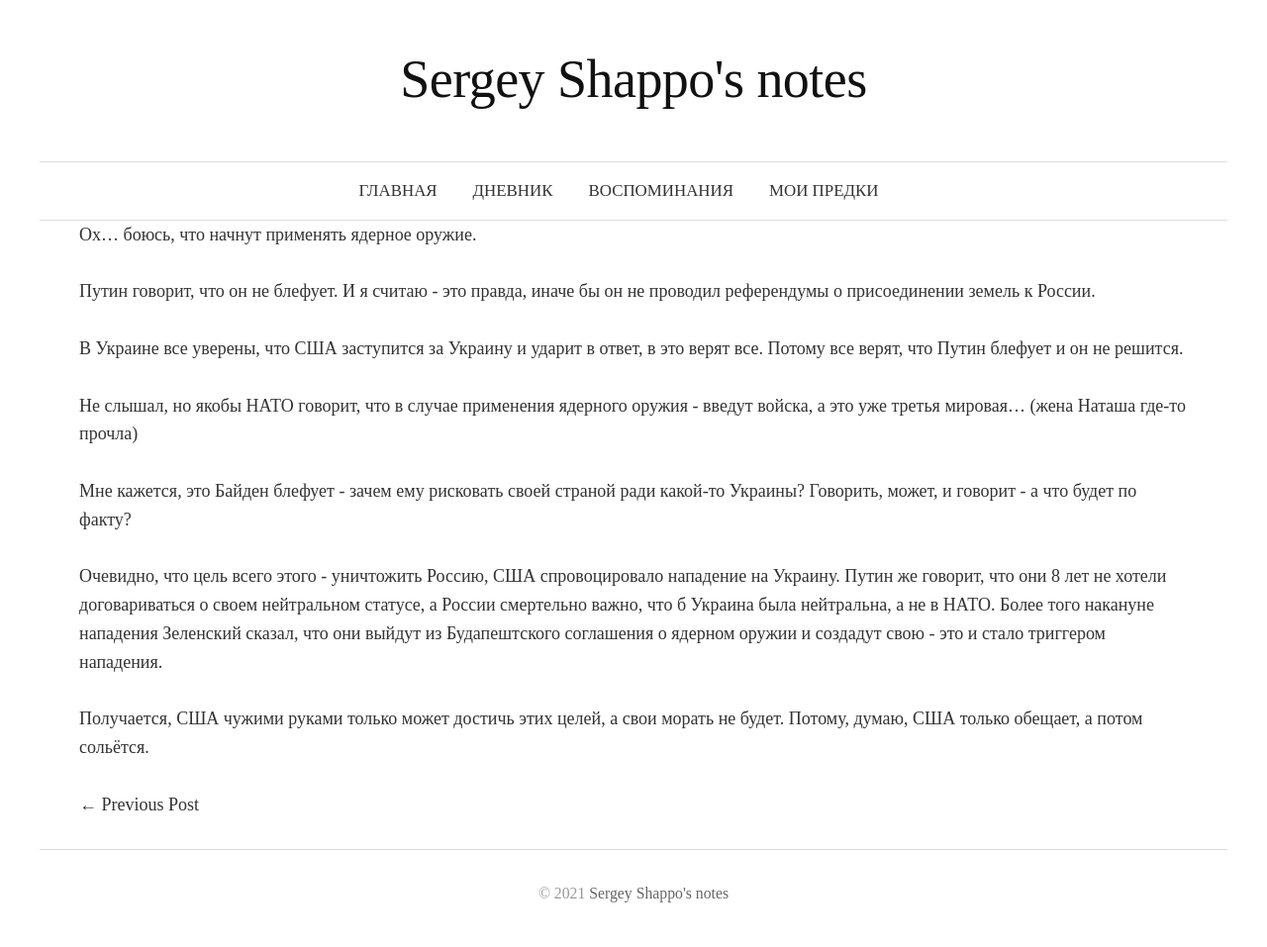
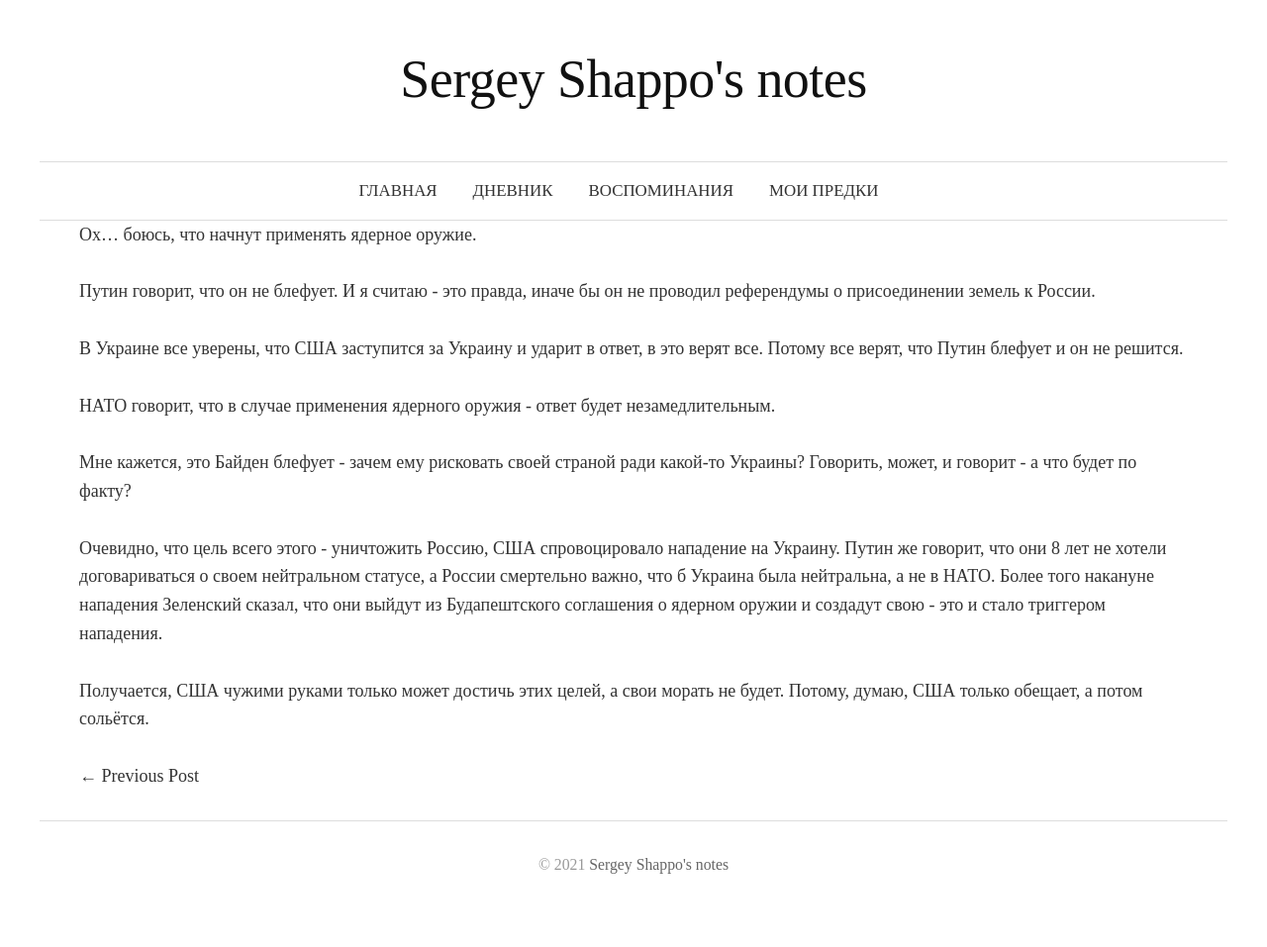
Before and after one commit to srgshpp/srgshpp.github.io, a Jekyll site: the page built from _posts/2022-09-26-war.md, in a window 1280 px wide. Shown: the whole page at 99% size. Built offline with Jekyll 4.4.1, drawn with Linux system fonts in a browser that asks for light colours; our own code applies the rules of GitHub Pages for plain Markdown files; after the commit the page ends 928 px from its top, so only the background shows below that.

Commit message:
Update 2022-09-26-war.md

```diff
--- a/_posts/2022-09-26-war.md
+++ b/_posts/2022-09-26-war.md
@@ -9,7 +9,7 @@
 В Украине все уверены, что США заступится за Украину и ударит в ответ, в это верят все.
 Потому все верят, что Путин блефует и он не решится.
 
-Не слышал, но якобы НАТО говорит, что в случае применения ядерного оружия - введут войска, а это уже третья мировая... (жена Наташа где-то прочла)
+НАТО говорит, что в случае применения ядерного оружия - ответ будет незамедлительным.
 
 Мне кажется, это Байден блефует - зачем ему рисковать своей страной ради какой-то Украины? Говорить, может, и говорит - а что будет по факту?
 
```
